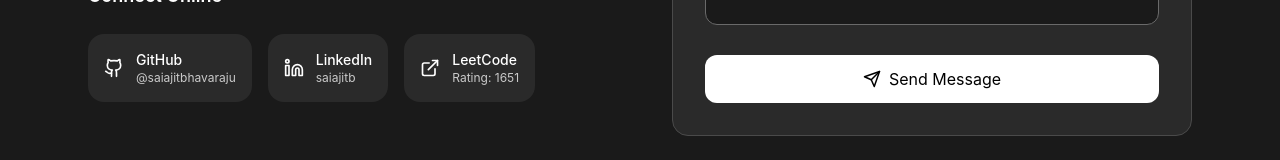
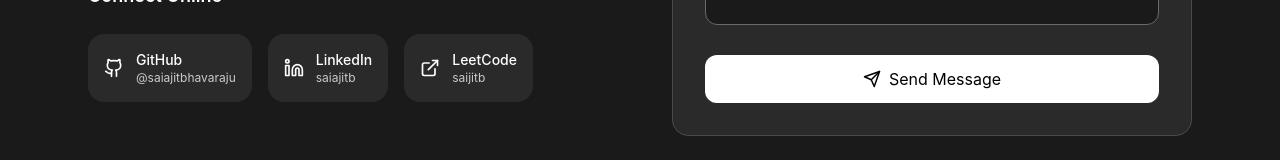
Before and after one commit to saiajitbhavaraju/fortpolio, a React (Vite) app: page / in a window 1280 px wide. Shown: the part 6142-6302 px from the top of the page. Built offline with nearby package versions, Linux system fonts and the light colour scheme.

Commit message:
Update Contact.tsx

```diff
--- a/src/components/Contact.tsx
+++ b/src/components/Contact.tsx
@@ -81,7 +81,7 @@ const Contact = () => {
       icon: <ExternalLink size={20} />,
       name: 'LeetCode',
       url: 'https://leetcode.com',
-      username: 'Rating: 1651'
+      username: 'saijitb'
     }
   ];
 
```
